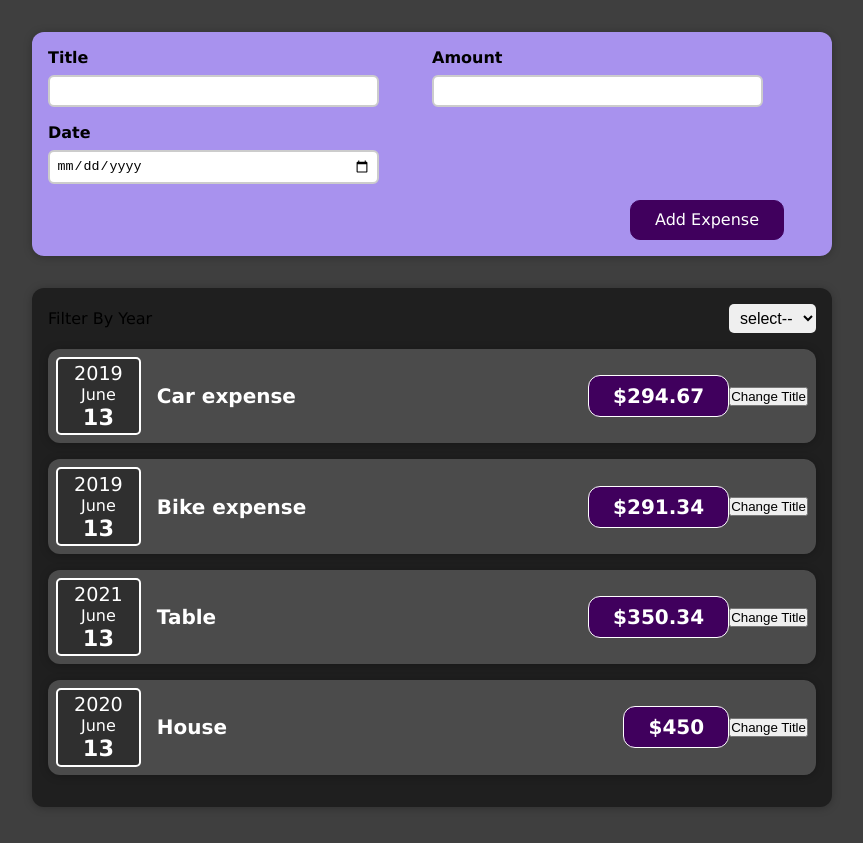
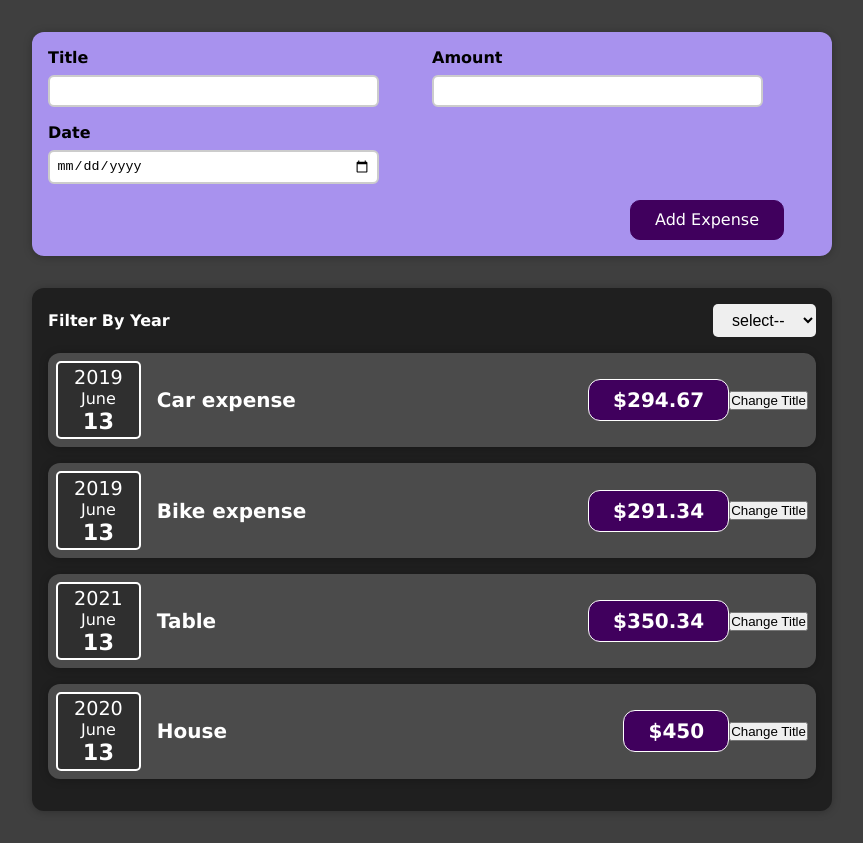
Before and after one commit to Jagadish-prasad-mohanty/React-Full_Guide, a React (Create React App) app: page / in a window 1280 px wide. Shown: the whole page, without its empty margins (208-1071 px from the left). Built offline with nearby package versions, Linux system fonts and the light colour scheme.

Commit message:
add data dynamically in the expensesArray

```diff
--- a/src/App.js
+++ b/src/App.js
@@ -1,8 +1,8 @@
+import { useState } from 'react';
 import './App.css';
 import ExpenseItems from './Components/Expenses/ExpenseItems';
 import NewExpense from './Components/NewExpense/NewExpense';
 
-function App() {
 const expenseArray=[
   {
     id:1,
@@ -29,16 +29,19 @@ function App() {
     price:450
   },
 ]
+function App() {
+  const [expensesData,setExpensesData]=useState(expenseArray);
   const addExpenseHandler =expense =>{
-    const expenseData={
-      ...expense
-    }
-    console.log("[App.js]...",expenseData);
+    setExpensesData((prevState)=>{
+      return [expense, ...prevState]
+    })
+    console.log(expensesData);
+
   }
   return (
     <div className="App">
       <NewExpense onAddExpense={addExpenseHandler}/>
-      <ExpenseItems expenseArray={expenseArray}/>
+      <ExpenseItems expensesData={expensesData}/>
     </div>
   );
 }
--- a/src/Components/Expenses/ExpenseFilter.css
+++ b/src/Components/Expenses/ExpenseFilter.css
@@ -3,11 +3,13 @@
     align-items: center;
     justify-content: space-between;
 }
-.expense-filter>h4{
+.expense-filter>label{
+    font-size: 1rem;
+    font-weight: bold;
     color: white;
 }
 .expense-filter__select{
-    padding: 5px 7px;
+    padding: 7px 15px;
     font-size: 1rem;
     border: none;
     outline: none;
--- a/src/Components/Expenses/ExpenseFilter.js
+++ b/src/Components/Expenses/ExpenseFilter.js
@@ -2,19 +2,19 @@ import React from 'react';
 import "./ExpenseFilter.css"
 
 function ExpenseFilter(props) {
-    const filterChangeHandler=event=>{
+    const dropDownChangeHandler=event=>{
         event.preventDefault();
-        props.onYearChange(event.target.value);
+        props.onChangeFilter(event.target.value);
     }
     return (
         <div className="expense-filter">
             <label>Filter By Year</label>
-            <select onChange={filterChangeHandler} className="expense-filter__select">
+            <select onChange={dropDownChangeHandler} className="expense-filter__select">
                 <option>select--</option>
+                <option>2022</option>
+                <option>2021</option>
+                <option>2020</option>
                 <option>2019</option>
-                <option>2020</option>
-                <option>2021</option>
-                <option>2022</option>
             </select>
         </div>
     )
--- a/src/Components/Expenses/ExpenseItems.js
+++ b/src/Components/Expenses/ExpenseItems.js
@@ -5,25 +5,21 @@ import Card from  '../../UI/Card';
 import ExpenseFilter from './ExpenseFilter';
 
 function ExpenseItems(props) {
-    const [expenseItems,setExpenseItems]=useState(props.expenseArray);
-    const yearChangeHandler= year=>{
+    // const [expenseItems,setExpenseItems]=useState(props.expensesData);
+    const filterChangeHandler= year=>{
         console.log("[ExpenseItems.js]...",year);
-        if (year==="select--"){
-            console.log(props.expenseArray);
-            setExpenseItems(props.expenseArray)
-            return;
-        }
-        setExpenseItems(props.expenseArray.filter(item=>item.date.getFullYear()===+year));
-
-
-
+        // if (year==="select--"){
+        //     setExpenseItems(props.expensesData);
+        //     return;
+        // }
+        // setExpenseItems(props.expensesData.filter(item=>item.date.getFullYear()===+year));
     }
-    const expenses=expenseItems.map(item=><ExpenseItem key={item.id} title={item.title} price={item.price} date={item.date}/>);
+    const expenses=props.expensesData.map(item=><ExpenseItem key={item.id} title={item.title} price={item.price} date={item.date}/>);
     // console.log(expenses);
 
     return (
         <Card className="expense">
-            <ExpenseFilter onYearChange={yearChangeHandler}/>
+            <ExpenseFilter onChangeFilter={filterChangeHandler}/>
             {expenses}
         </Card>
     )
--- a/src/Components/NewExpense/ExpenseForm.js
+++ b/src/Components/NewExpense/ExpenseForm.js
@@ -43,7 +43,7 @@ function ExpenseForm(props) {
         e.preventDefault();
         const expenseData={
             title:enteredTitle,
-            amount:enteredAmount,
+            price:enteredAmount,
             date: new Date(enteredDate)
         }
         console.log("[ExpenseForm.js] ... ",expenseData);
```
Lines whose indentation alone changed are shown as unchanged.
